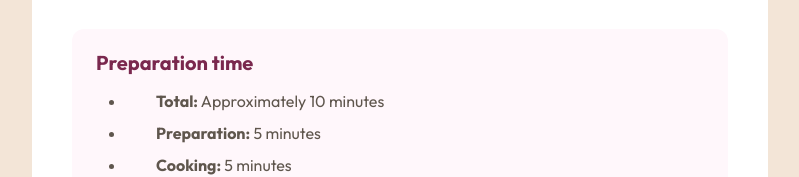
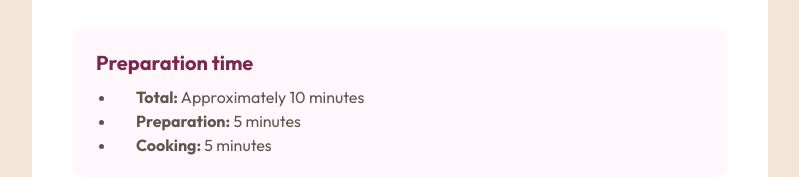
Before and after one commit to Jaimealicante83/Recipe-page, a plain HTML site: page index.html in a window 1280 px wide. Shown: the part 625-802 px from the top of the page, without its empty margins (240-1039 px from the left). Drawn offline with Linux system fonts and the light colour scheme.

Commit message:
Cambios medidas

```diff
--- a/style/estilo.scss
+++ b/style/estilo.scss
@@ -133,10 +133,11 @@ body{
                 }
                 ul{
                     margin: 0;
-                    padding-left: 3rem;
+                    padding-left: 2rem;
                     li{
-                        @include text-style(1.6rem, "Outfit", 150%, 0, regular);
+                        @include text-style(1.6rem, "Outfit", 100%, 0, regular);
                         color: $stone-600;
+                        padding-left: 1rem;
                     }
                     .bold-text{
                         font-weight: bold;
@@ -149,9 +150,9 @@ body{
                 margin-bottom: 3.2rem;
                 padding-left: 2rem;
                 li{
-                    @include text-style(1.6rem, "Outfit", 150%, 0, regular);
+                    @include text-style(1.6rem, "Outfit", 100%, 0, regular);
                     color: $stone-600;
-                    padding-left: 2rem;
+                    padding-left: 1rem;
                 }
             }
 
```
Also changed, not shown: style/estilo.css, 1 other file.
